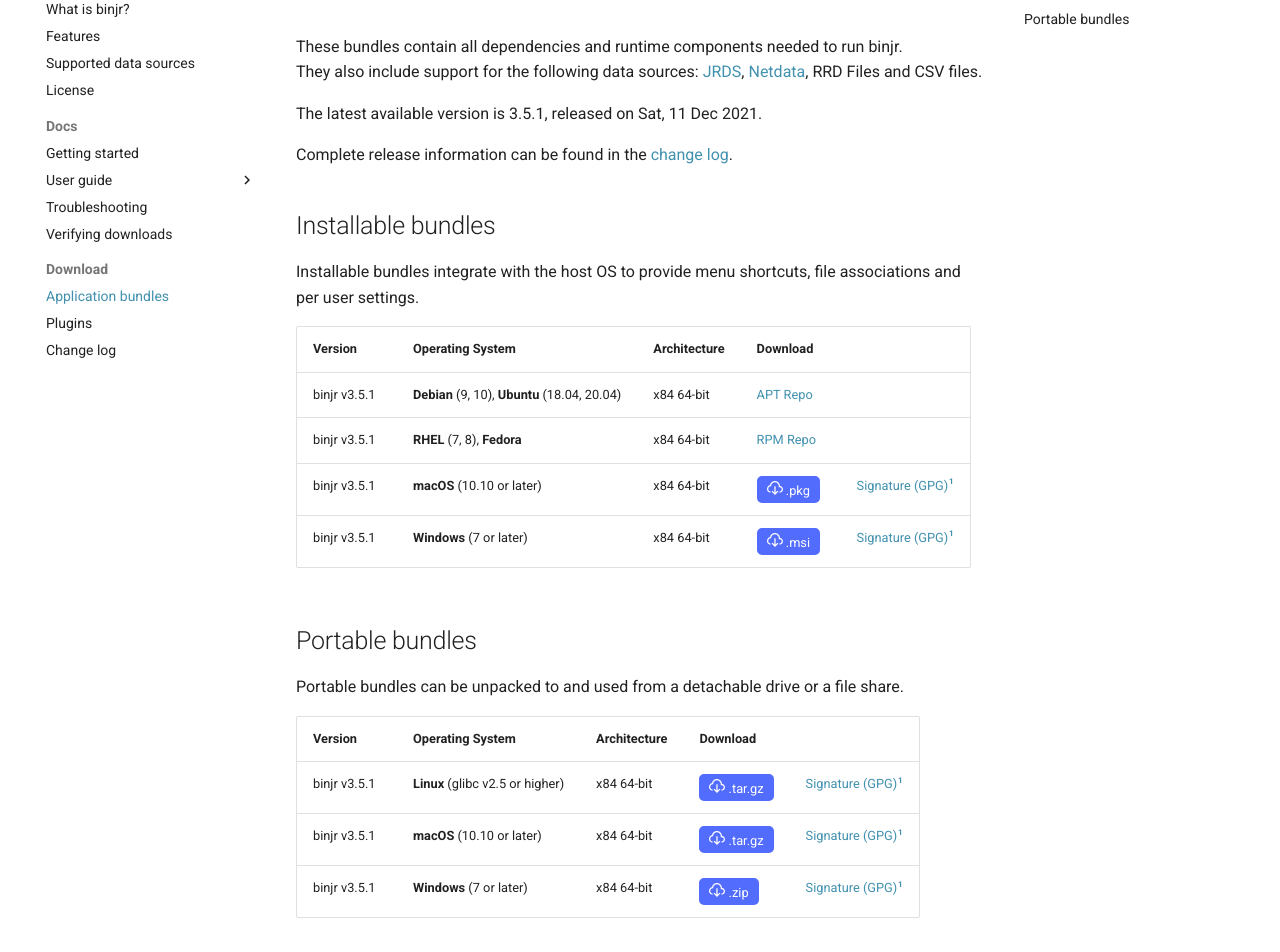
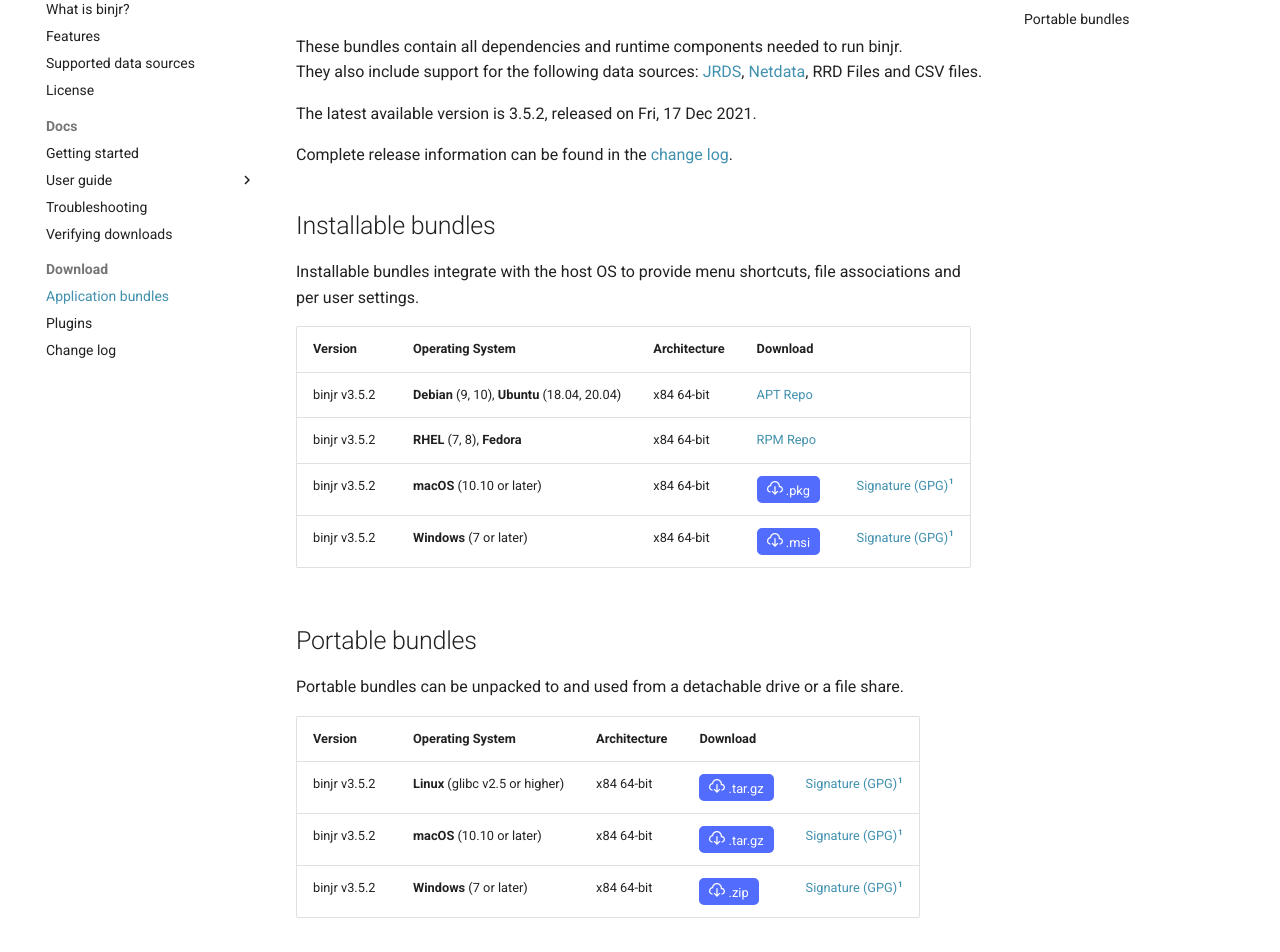
Before and after one commit to binjr/binjr.github.io, an MkDocs documentation site: the page built from docs/download/latest_release.md, in a window 1280 px wide and 1400 px high. Shown: the part 146-1098 px from the top of the window. Built offline with MkDocs 1.6.1 and Material for MkDocs 9.7.7, drawn with Linux system fonts in a browser that asks for light colours; comment, search, counter and statistics services are not loaded.

Commit message:
Release  v3.5.2

```diff
--- a/docs/download/latest_release.md
+++ b/docs/download/latest_release.md
@@ -4,7 +4,7 @@
 They also include support for the following data sources:
 [JRDS](https://github.com/fbacchella/jrds), [Netdata](https://www.netdata.cloud), RRD Files and CSV files.
 
-The latest available version is 3.5.1, released on Sat, 11 Dec 2021.
+The latest available version is 3.5.2, released on Fri, 17 Dec 2021.
 
 Complete release information can be found in the [change log](CHANGELOG.md).
 
@@ -35,10 +35,10 @@
 
 |Version     | Operating System       |  Architecture        |  Download  | |
 |----------|----------|----------|------|----|
-| binjr v3.5.1 | **Debian** (9, 10), **Ubuntu** (18.04, 20.04)| x84 64-bit | [APT Repo](https://repos.binjr.eu/apt) |   |
-| binjr v3.5.1 | **RHEL** (7, 8), **Fedora**| x84 64-bit | [RPM Repo](https://repos.binjr.eu/rpm) |   |
-| binjr v3.5.1 | **macOS** (10.10 or later)| x84 64-bit |  [<button ><img alt="" src="../../assets/images/download.svg"> .pkg</button>](https://github.com/binjr/binjr/releases/download/v3.5.1/binjr-3.5.1_mac-x86_64.pkg) | [Signature (GPG)](https://github.com/binjr/binjr/releases/download/v3.5.1/binjr-3.5.1_mac-x86_64.pkg.asc)[^1] |
-| binjr v3.5.1 | **Windows** (7 or later)| x84 64-bit | [<button><img alt="" src="../../assets/images/download.svg"> .msi</button>](https://github.com/binjr/binjr/releases/download/v3.5.1/binjr-3.5.1_windows-amd64.msi) | [Signature (GPG)](https://github.com/binjr/binjr/releases/download/v3.5.1/binjr-3.5.1_windows-amd64.msi.asc)[^1] |
+| binjr v3.5.2 | **Debian** (9, 10), **Ubuntu** (18.04, 20.04)| x84 64-bit | [APT Repo](https://repos.binjr.eu/apt) |   |
+| binjr v3.5.2 | **RHEL** (7, 8), **Fedora**| x84 64-bit | [RPM Repo](https://repos.binjr.eu/rpm) |   |
+| binjr v3.5.2 | **macOS** (10.10 or later)| x84 64-bit |  [<button ><img alt="" src="../../assets/images/download.svg"> .pkg</button>](https://github.com/binjr/binjr/releases/download/v3.5.2/binjr-3.5.2_mac-x86_64.pkg) | [Signature (GPG)](https://github.com/binjr/binjr/releases/download/v3.5.2/binjr-3.5.2_mac-x86_64.pkg.asc)[^1] |
+| binjr v3.5.2 | **Windows** (7 or later)| x84 64-bit | [<button><img alt="" src="../../assets/images/download.svg"> .msi</button>](https://github.com/binjr/binjr/releases/download/v3.5.2/binjr-3.5.2_windows-amd64.msi) | [Signature (GPG)](https://github.com/binjr/binjr/releases/download/v3.5.2/binjr-3.5.2_windows-amd64.msi.asc)[^1] |
 
 ## Portable bundles
 
@@ -46,9 +46,9 @@
 
 |Version     | Operating System       |  Architecture        |  Download  | |
 |----------|----------|----------|------|----|
-| binjr v3.5.1 | **Linux** (glibc v2.5 or higher)| x84 64-bit | [<button ><img alt="" src="../../assets/images/download.svg"> .tar.gz</button>](https://github.com/binjr/binjr/releases/download/v3.5.1/binjr-3.5.1_linux-amd64.tar.gz)| [Signature (GPG)](https://github.com/binjr/binjr/releases/download/v3.5.1/binjr-3.5.1_linux-amd64.tar.gz.asc)[^1]  |
-| binjr v3.5.1 | **macOS** (10.10 or later)| x84 64-bit | [<button ><img alt="" src="../../assets/images/download.svg"> .tar.gz</button>](https://github.com/binjr/binjr/releases/download/v3.5.1/binjr-3.5.1_mac-x86_64.tar.gz) | [Signature (GPG)](https://github.com/binjr/binjr/releases/download/v3.5.1/binjr-3.5.1_mac-x86_64.tar.gz.asc)[^1] |
-| binjr v3.5.1 | **Windows** (7 or later)| x84 64-bit | [<button><img alt="" src="../../assets/images/download.svg"> .zip</button>](https://github.com/binjr/binjr/releases/download/v3.5.1/binjr-3.5.1_windows-amd64.zip)  | [Signature (GPG)](https://github.com/binjr/binjr/releases/download/v3.5.1/binjr-3.5.1_windows-amd64.zip.asc)[^1] |
+| binjr v3.5.2 | **Linux** (glibc v2.5 or higher)| x84 64-bit | [<button ><img alt="" src="../../assets/images/download.svg"> .tar.gz</button>](https://github.com/binjr/binjr/releases/download/v3.5.2/binjr-3.5.2_linux-amd64.tar.gz)| [Signature (GPG)](https://github.com/binjr/binjr/releases/download/v3.5.2/binjr-3.5.2_linux-amd64.tar.gz.asc)[^1]  |
+| binjr v3.5.2 | **macOS** (10.10 or later)| x84 64-bit | [<button ><img alt="" src="../../assets/images/download.svg"> .tar.gz</button>](https://github.com/binjr/binjr/releases/download/v3.5.2/binjr-3.5.2_mac-x86_64.tar.gz) | [Signature (GPG)](https://github.com/binjr/binjr/releases/download/v3.5.2/binjr-3.5.2_mac-x86_64.tar.gz.asc)[^1] |
+| binjr v3.5.2 | **Windows** (7 or later)| x84 64-bit | [<button><img alt="" src="../../assets/images/download.svg"> .zip</button>](https://github.com/binjr/binjr/releases/download/v3.5.2/binjr-3.5.2_windows-amd64.zip)  | [Signature (GPG)](https://github.com/binjr/binjr/releases/download/v3.5.2/binjr-3.5.2_windows-amd64.zip.asc)[^1] |
 
 [^1]: [How to verify the integrity of the downloaded file?](/documentation/verify-signature/)
 
```
Also changed, not shown: docs/download/CHANGELOG.md (+6 -1 lines), 1 other file.
